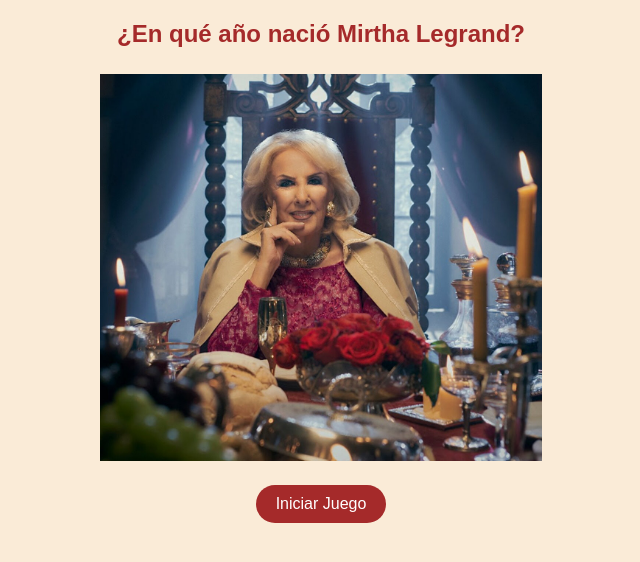
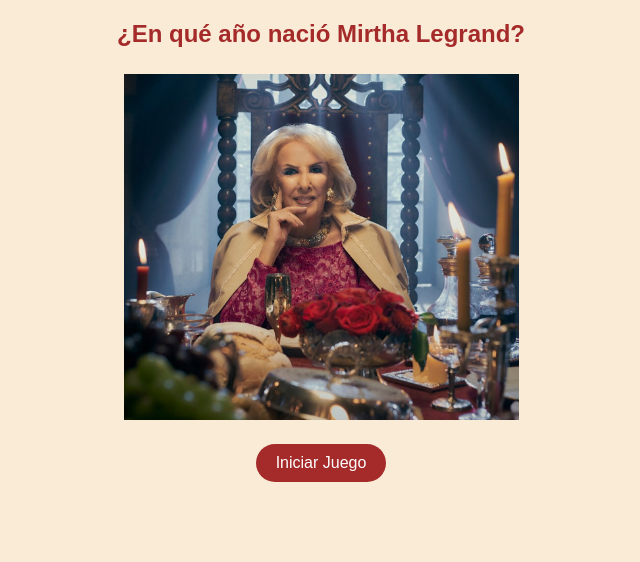
Before and after one commit to cafferjulian/Entrega1-Caffer, a plain HTML site: page index.html in a window 1280 px wide. Shown: the whole page, without its empty margins (319-959 px from the left). Drawn offline with Linux system fonts and the light colour scheme.

Commit message:
style.css

```diff
--- a/css/style.css
+++ b/css/style.css
@@ -13,7 +13,7 @@
 }
 
 #mirtha-image {
-    max-width: 35%;
+    max-width: 395px;
     height: auto;
     margin: 10px 0;
 }
```
